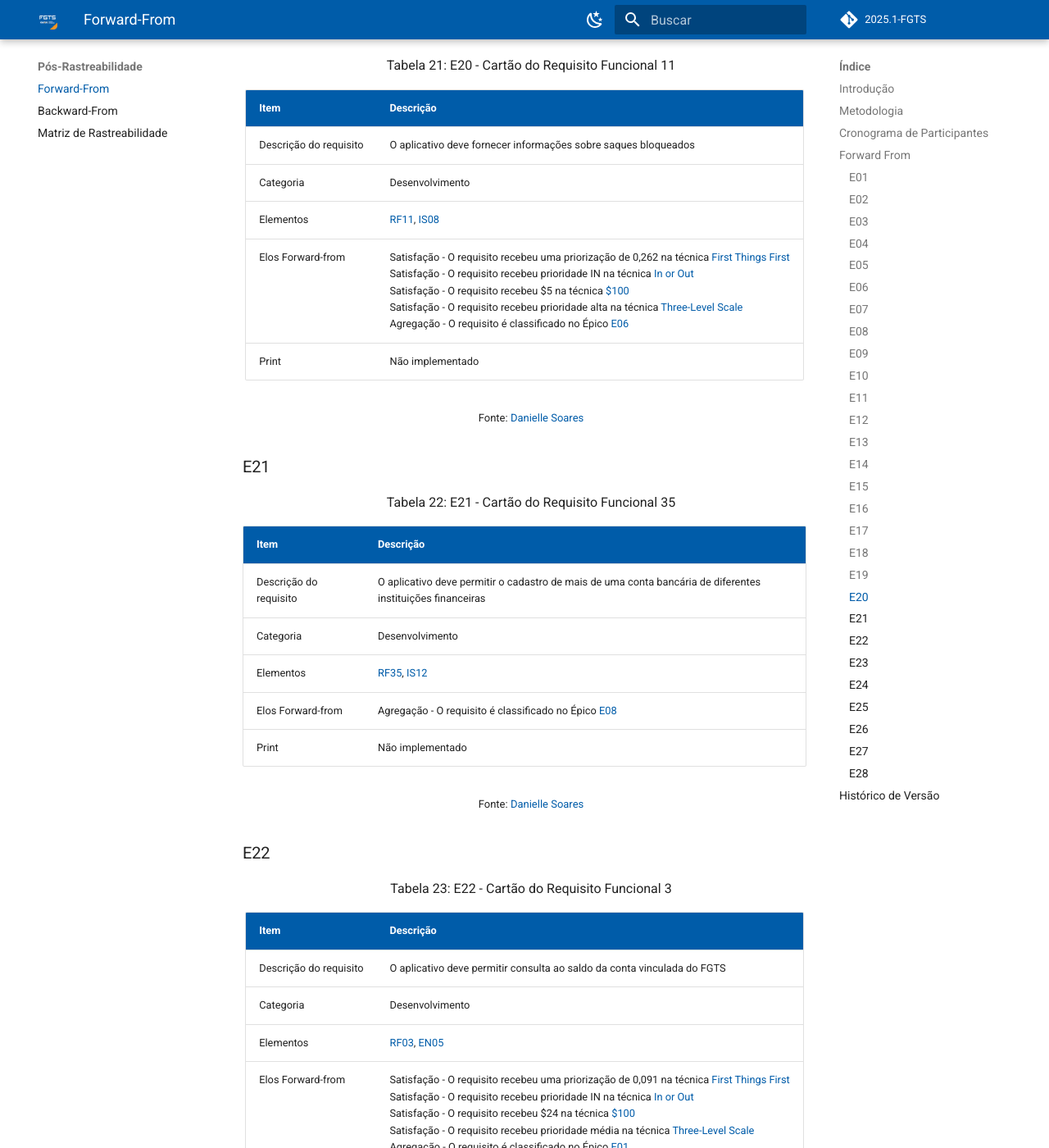
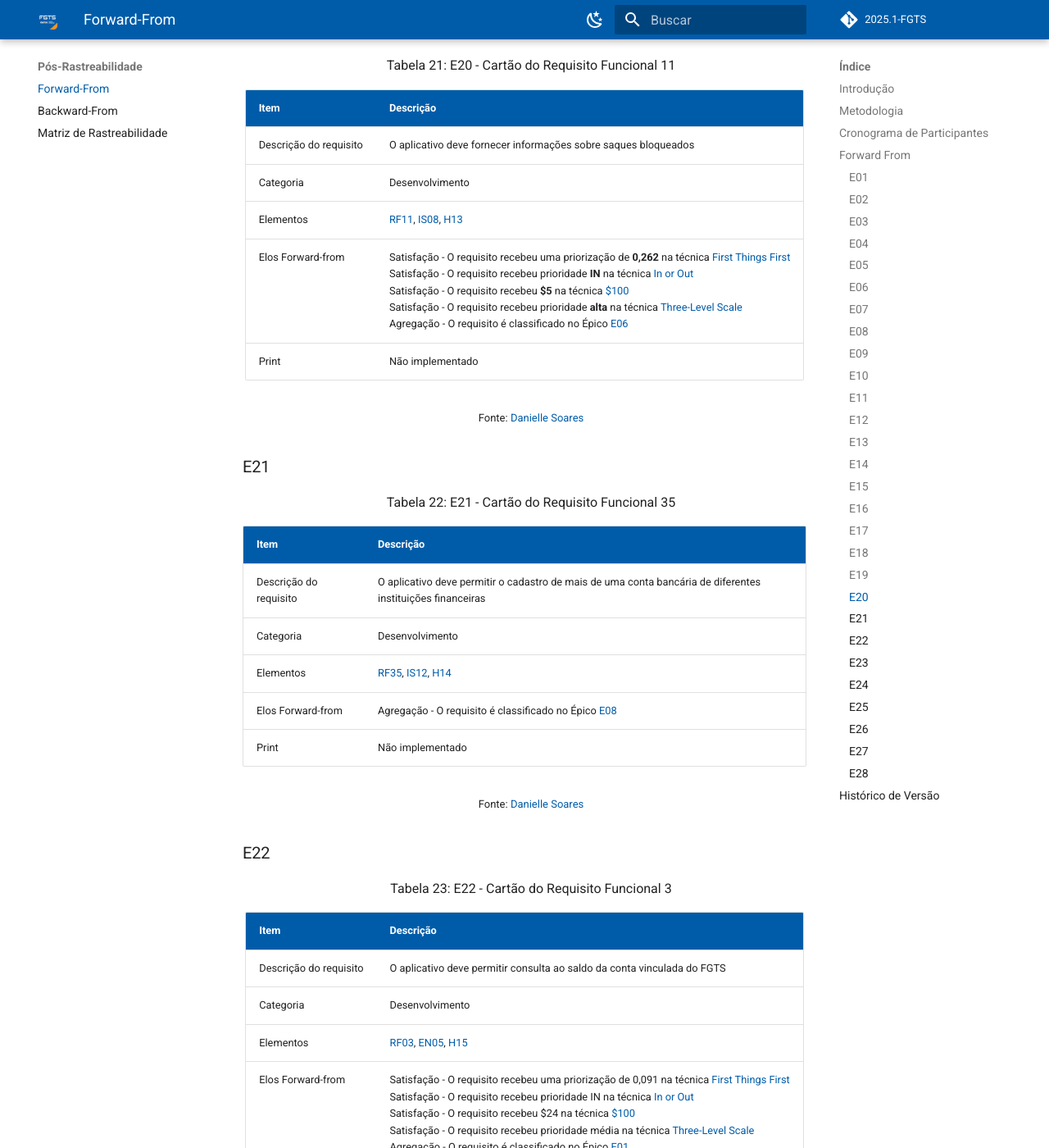
Before and after one commit to eduardodpms/REQ-FGTS, an MkDocs documentation site: the page built from docs/Pos-Rastreabilidade/Forward-From.md, in a window 1280 px wide and 1400 px high, scrolled down 10938 px. Shown: the whole window at 82% size. Built offline with MkDocs 1.6.1 and Material for MkDocs 9.7.7, drawn with Linux system fonts in a browser that asks for light colours; comment, search, counter and statistics services are not loaded; some of the changed text lies outside the part shown.

Commit message:
fix: número dos cards forward-from

```diff
--- a/docs/Pos-Rastreabilidade/Forward-From.md
+++ b/docs/Pos-Rastreabilidade/Forward-From.md
@@ -948,15 +948,15 @@
     </tr>
     <tr>
       <td> Elementos </td>
-      <td> <a href = https://requisitos-de-software.github.io/2025.1-FGTS/Elicitacao/Requisitos-elicitados/#requisitos-funcionais>RF11</a>, <a href = https://requisitos-de-software.github.io/2025.1-FGTS/Elicitacao/Tecnicas-de-Elicitacao/Introspeccao/#requisitos-funcionais>IS08</a></td>
+      <td> <a href = https://requisitos-de-software.github.io/2025.1-FGTS/Elicitacao/Requisitos-elicitados/#requisitos-funcionais>RF11</a>, <a href = https://requisitos-de-software.github.io/2025.1-FGTS/Elicitacao/Tecnicas-de-Elicitacao/Introspeccao/#requisitos-funcionais>IS08</a>, <a href = "https://requisitos-de-software.github.io/2025.1-FGTS/Modelagem-II/Historias-De-Usuario/#historia-13-ver-informacoes-sobre-saques-bloqueados">H13</a></td>
     </tr>
     <tr>
       <td> Elos Forward-from </td>
       <td>
-      Satisfação - O requisito recebeu uma priorização de 0,262 na técnica <a href = "https://requisitos-de-software.github.io/2025.1-FGTS/Elicitacao/Tecnicas-de-Priorizacao/First-Things-First">First Things First</a><br>
-      Satisfação - O requisito recebeu prioridade IN na técnica <a href = https://requisitos-de-software.github.io/2025.1-FGTS/Elicitacao/Tecnicas-de-Priorização/In-or-Out/#RF>In or Out</a><br>
-      Satisfação - O requisito recebeu $5 na técnica <a href = https://requisitos-de-software.github.io/2025.1-FGTS/Elicitacao/Tecnicas-de-Priorização/100-Test/#Req>$100</a><br>
-      Satisfação - O requisito recebeu prioridade alta na técnica <a href = https://requisitos-de-software.github.io/2025.1-FGTS/Elicitacao/Tecnicas-de-Priorização/Three-Level-Scale/#RF>Three-Level Scale</a><br>
+      Satisfação - O requisito recebeu uma priorização de <b>0,262</b> na técnica <a href = "https://requisitos-de-software.github.io/2025.1-FGTS/Elicitacao/Tecnicas-de-Priorizacao/First-Things-First">First Things First</a><br>
+      Satisfação - O requisito recebeu prioridade <b>IN</b> na técnica <a href = https://requisitos-de-software.github.io/2025.1-FGTS/Elicitacao/Tecnicas-de-Priorização/In-or-Out/#RF>In or Out</a><br>
+      Satisfação - O requisito recebeu <b>$5</b> na técnica <a href = https://requisitos-de-software.github.io/2025.1-FGTS/Elicitacao/Tecnicas-de-Priorização/100-Test/#Req>$100</a><br>
+      Satisfação - O requisito recebeu prioridade <b>alta</b> na técnica <a href = https://requisitos-de-software.github.io/2025.1-FGTS/Elicitacao/Tecnicas-de-Priorização/Three-Level-Scale/#RF>Three-Level Scale</a><br>
       Agregação - O requisito é classificado no Épico <a href = "https://requisitos-de-software.github.io/2025.1-FGTS/Modelagem-II/Product-Backlog/#tema-1-consulta-e-informacoes-da-conta">E06</a>
       </td>
     </tr>
@@ -993,7 +993,7 @@
     </tr>
     <tr>
       <td> Elementos </td>
-      <td> <a href = https://requisitos-de-software.github.io/2025.1-FGTS/Elicitacao/Requisitos-elicitados/#requisitos-funcionais>RF35</a>, <a href = https://requisitos-de-software.github.io/2025.1-FGTS/Elicitacao/Tecnicas-de-Elicitacao/Introspeccao/#requisitos-funcionais>IS12</a></td>
+      <td> <a href = "https://requisitos-de-software.github.io/2025.1-FGTS/Elicitacao/Requisitos-elicitados/#requisitos-funcionais">RF35</a>, <a href = "https://requisitos-de-software.github.io/2025.1-FGTS/Elicitacao/Tecnicas-de-Elicitacao/Introspeccao/#requisitos-funcionais">IS12</a>, <a href = "https://requisitos-de-software.github.io/2025.1-FGTS/Modelagem-II/Historias-De-Usuario/#historia-13-ver-informacoes-sobre-saques-bloqueados">H14</a></td>
     </tr>
     <tr>
       <td> Elos Forward-from </td>
@@ -1034,7 +1034,7 @@
     </tr>
     <tr>
       <td> Elementos </td>
-      <td> <a href = https://requisitos-de-software.github.io/2025.1-FGTS/Elicitacao/Requisitos-elicitados/#requisitos-funcionais>RF03</a>, <a href = "https://requisitos-de-software.github.io/2025.1-FGTS/Elicitacao/Tecnicas-de-Elicitacao/Entrevista/#tabela-3-requisitos-funcionais">EN05</a></td>
+      <td> <a href = https://requisitos-de-software.github.io/2025.1-FGTS/Elicitacao/Requisitos-elicitados/#requisitos-funcionais>RF03</a>, <a href = "https://requisitos-de-software.github.io/2025.1-FGTS/Elicitacao/Tecnicas-de-Elicitacao/Entrevista/#tabela-3-requisitos-funcionais">EN05</a>, <a href = "https://requisitos-de-software.github.io/2025.1-FGTS/Modelagem-II/Historias-De-Usuario/#h15">H15</a></td>
     </tr>
     <tr>
       <td> Elos Forward-from </td>
@@ -1105,7 +1105,7 @@
 
 ### <a name="E24"></a> E24
 
-<font size="3"><p style="text-align: center">Tabela 25: E24 - Cartão do Requisito Funcional 23</p></font>
+<font size="3"><p style="text-align: center">Tabela 25: E24 - Cartão do Requisito Funcional 05</p></font>
 
 <div align="center">
 <table>
@@ -1152,7 +1152,7 @@
 
 ### <a name="E25"></a> E25
 
-<font size="3"><p style="text-align: center">Tabela 26: E25 - Cartão do Requisito Funcional 5</p></font>
+<font size="3"><p style="text-align: center">Tabela 26: E25 - Cartão do Requisito Funcional 39</p></font>
 
 <div align="center">
 <table>
```
Also changed, not shown: other parts of docs/Pos-Rastreabilidade/Forward-From.md (+3 -3 lines), docs/Pos-Rastreabilidade/Backward-From.md (+2 -2 lines).
